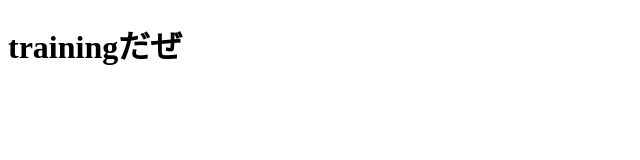
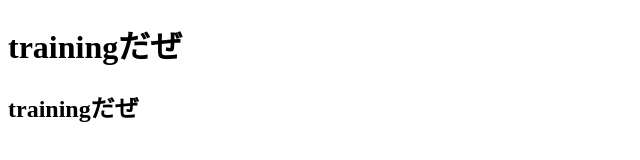
Before and after one commit to Ttk36/hello-github, a plain HTML site: page kitsune/index.html in a window 1280 px wide. Shown: the whole page, without its empty margins (0-640 px from the left). Drawn offline with Linux system fonts and the light colour scheme.

Commit message:
h2追加

```diff
--- a/kitsune/index.html
+++ b/kitsune/index.html
@@ -8,5 +8,6 @@
 </head>
 <body>
     <h1>trainingだぜ</h1>
+    <h2>trainingだぜ</h2>
 </body>
 </html>
```
